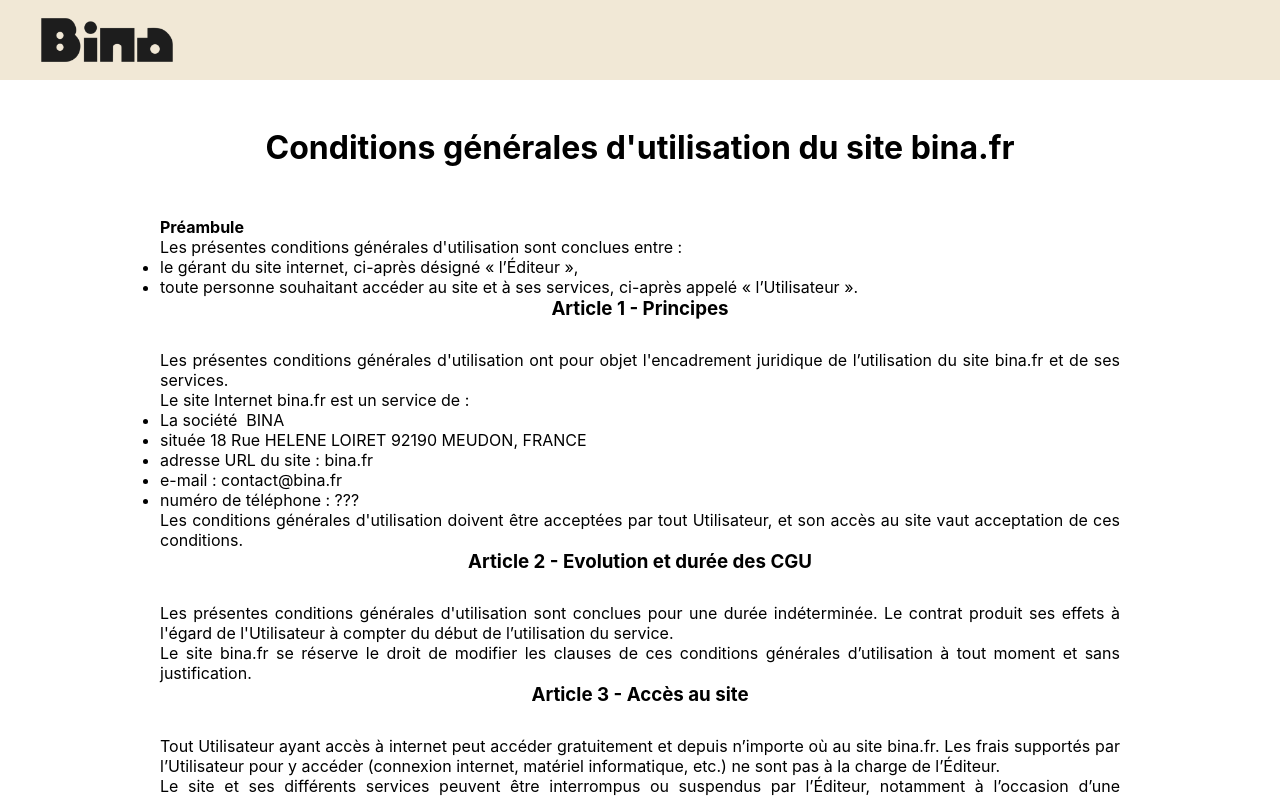
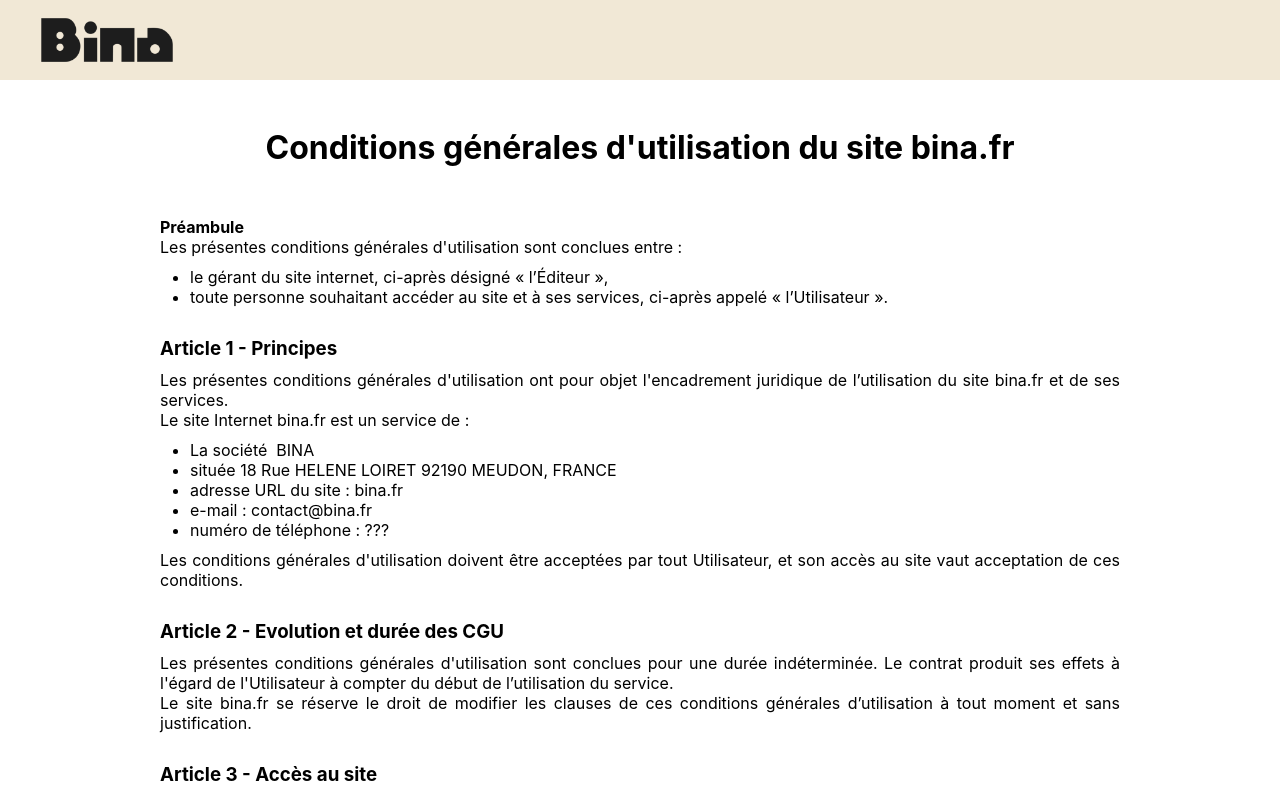
Before and after one commit to bina-construction/landingPage, a React (Create React App) app: page /cgu in a window 1280 px wide. Shown: the top 797 px of the page. Built offline with nearby package versions, Linux system fonts and the light colour scheme.

Commit message:
add style on cgu

```diff
--- a/src/components/organisms/cguOrganism.scss
+++ b/src/components/organisms/cguOrganism.scss
@@ -41,8 +41,13 @@
   }
 
   h3 {
-    text-align: center;
-    margin-bottom: 30px;
+    margin-bottom: 10px;
+    margin-top: 30px;
+  }
+  ul {
+    margin-left: 30px;
+    margin-top: 10px;
+    margin-bottom: 10px;
   }
 }
 
```
